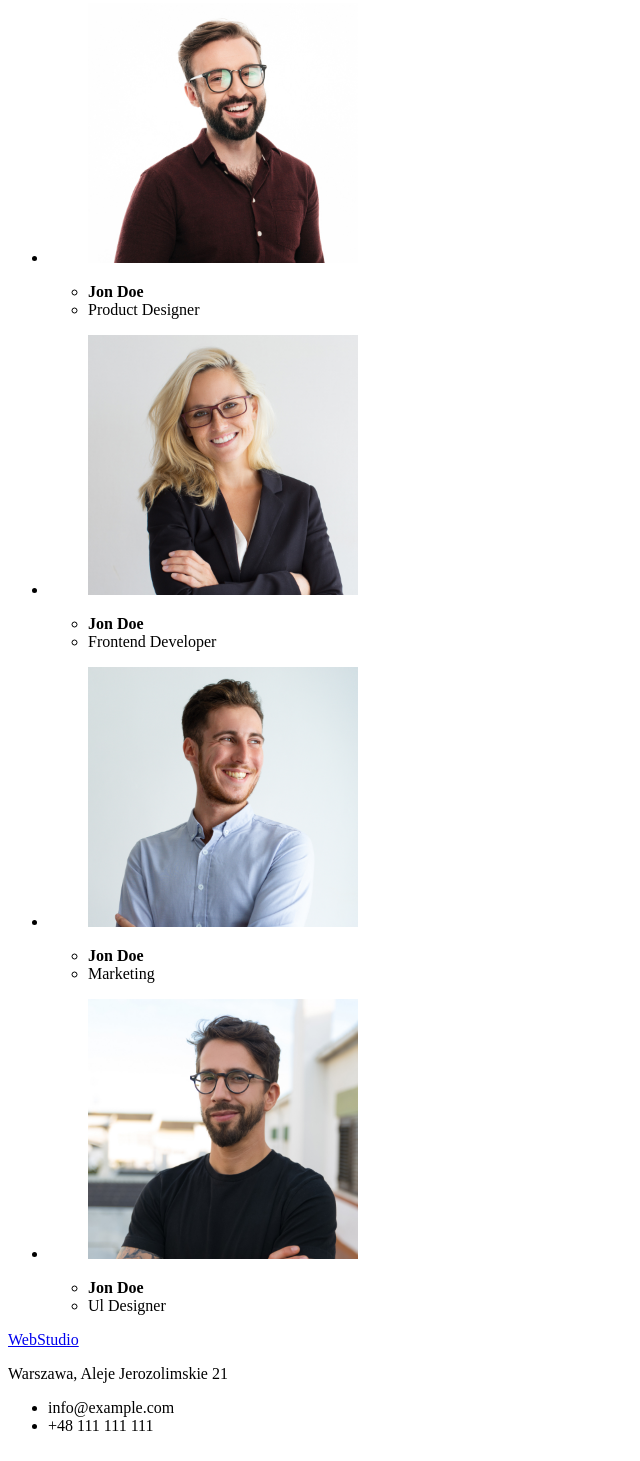
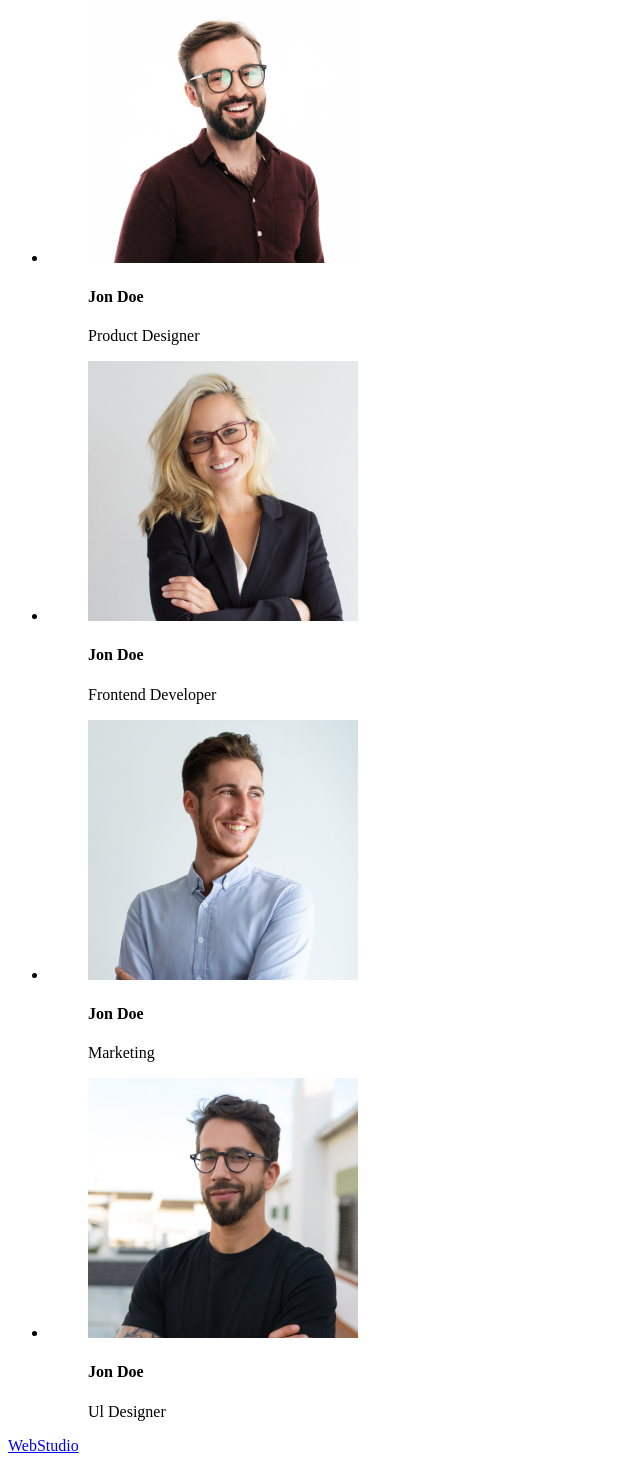
Before and after one commit to MonikaGellert/goit-markup-hw-01, a plain HTML site: page index.html in a window 1280 px wide. Shown: the part 1699-3160 px from the top of the page, without its empty margins (0-640 px from the left). Drawn offline with Linux system fonts and the light colour scheme.

Commit message:
Update index.html
poprawiono sekcję NASZ ZESPÓŁ zgodnie z sugestią

```diff
--- a/index.html
+++ b/index.html
@@ -98,14 +98,12 @@
                 width="270px"
                 height="260px"
               />
+              <figurecaption>
+                <h4>Jon Doe</h4>
+                <p>Product Designer</p>
+              </figurecaption>
             </figure>
           </li>
-          <figurecapton>
-            <ul>
-              <li><strong>Jon Doe</strong></li>
-              <li>Product Designer</li>
-            </ul>
-          </figurecapton>
           <li>
             <figure>
               <img
@@ -114,14 +112,12 @@
                 width="270px"
                 height="260px"
               />
+              <figurecapton>
+                <h4>Jon Doe</h4>
+                <p>Frontend Developer</p>
+              </figurecapton>
             </figure>
           </li>
-          <figurecapton>
-            <ul>
-              <li><strong>Jon Doe</strong></li>
-              <li>Frontend Developer</li>
-            </ul>
-          </figurecapton>
           <li>
             <figure>
               <img
@@ -130,14 +126,13 @@
                 width="270px"
                 height="260px"
               />
+
+              <figurecapton>
+                <h4>Jon Doe</h4>
+                <p>Marketing</p>
+              </figurecapton>
             </figure>
           </li>
-          <figurecapton>
-            <ul>
-              <li><strong>Jon Doe</strong></li>
-              <li>Marketing</li>
-            </ul>
-          </figurecapton>
           <li>
             <figure>
               <img
@@ -146,14 +141,12 @@
                 width="270px"
                 height="260px"
               />
+              <figurecapton>
+                <h4>Jon Doe</h4>
+                <p>Ul Designer</p>
+              </figurecapton>
             </figure>
           </li>
-          <figurecapton>
-            <ul>
-              <li><strong>Jon Doe</strong></li>
-              <li>Ul Designer</li>
-            </ul>
-          </figurecapton>
         </ul>
       </section>
     </main>
```
